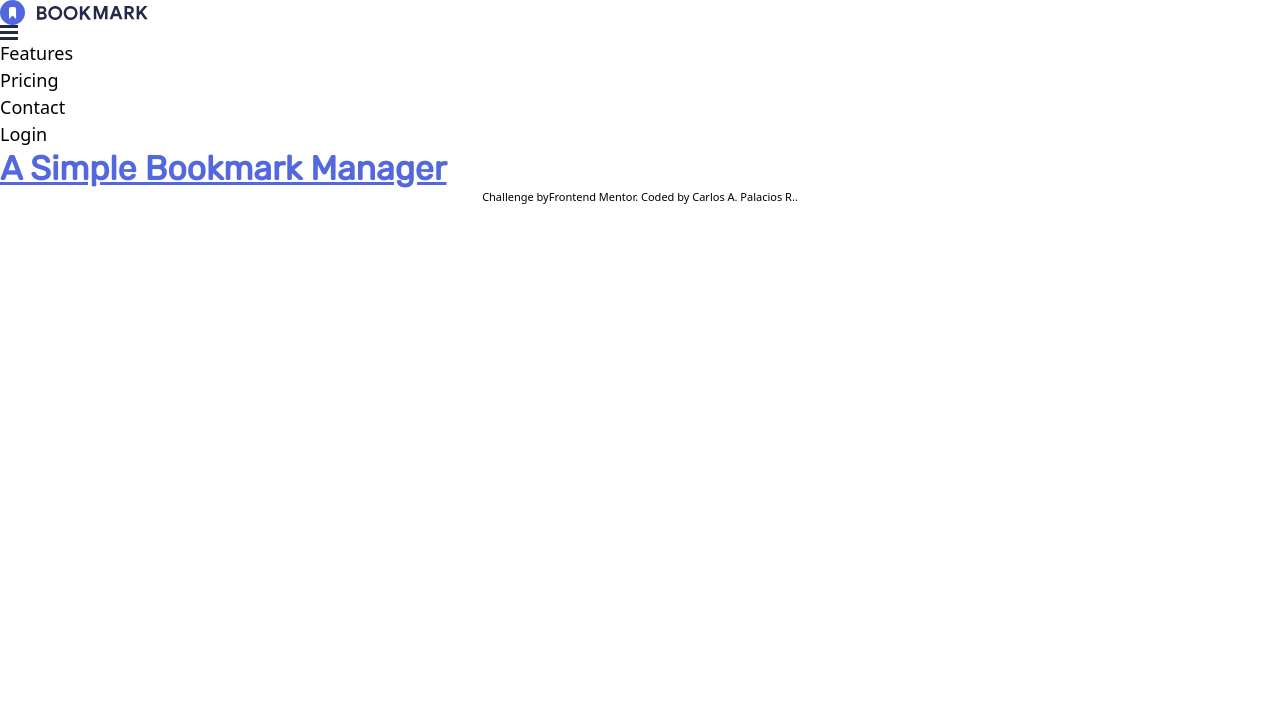
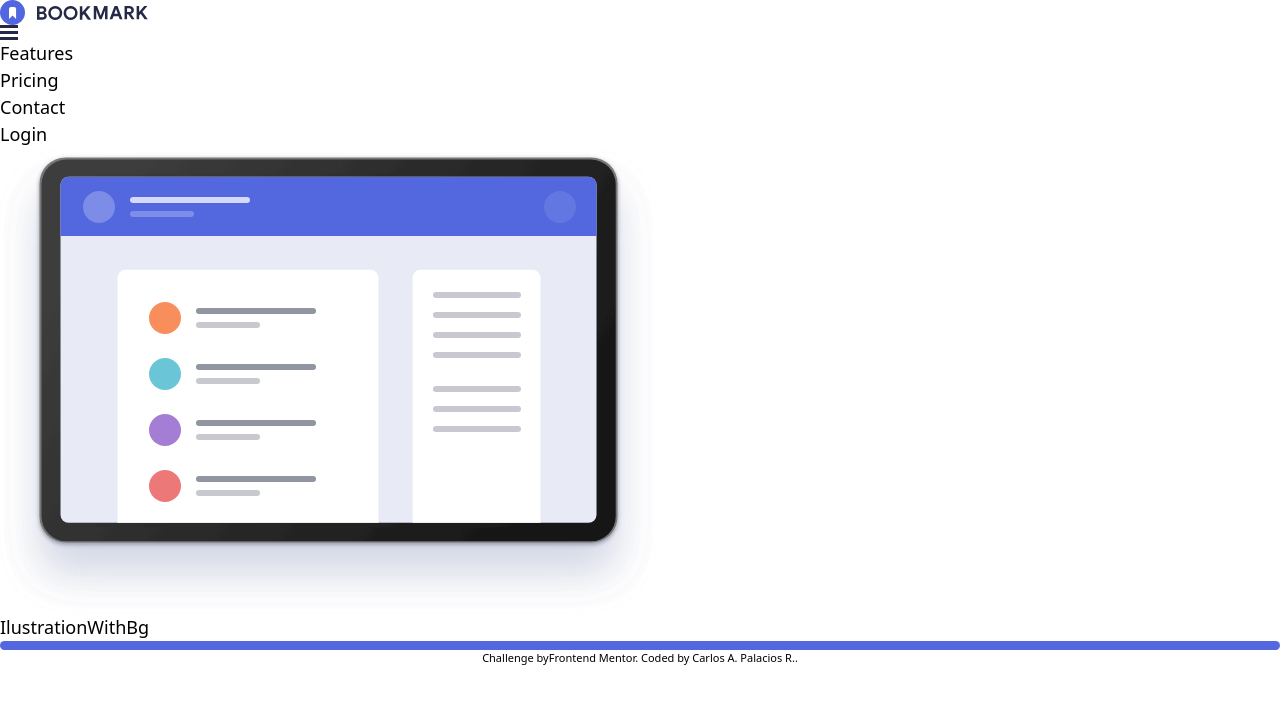
Before and after one commit to CarlosArgelio/challenge-bookmark-landing-page, a React (Vite) app: page / in a window 1280 px wide. Shown: the top 704 px of the page. Built offline with nearby package versions, Linux system fonts and the light colour scheme.

Commit message:
feat: add component IlustrationWithBg

```diff
--- a/src/Components/BackGroundArrow/BackGroundArrow.tsx
+++ b/src/Components/BackGroundArrow/BackGroundArrow.tsx
@@ -0,0 +1,3 @@
+export const BackGroundArrow = () => {
+  return <div className={`bg-soft-blue rounded-full p-1`} />;
+};
--- a/src/Components/BackGroundArrow/index.ts
+++ b/src/Components/BackGroundArrow/index.ts
@@ -0,0 +1 @@
+export { BackGroundArrow } from "./BackGroundArrow";
--- /dev/null
+++ b/src/Components/IlustrationWithBg/IlustrationWithBg.tsx
@@ -0,0 +1,14 @@
+import { BackGroundArrow } from "./../../Components";
+import { svg } from "./../../assets";
+
+const ilustration = svg.ilustrations;
+
+export const IlustrationWithBg = () => {
+  return (
+    <>
+      <img src={ilustration["illustration-hero"]} alt="illustration hero" />
+      <div>IlustrationWithBg</div>
+      <BackGroundArrow />
+    </>
+  );
+};
--- /dev/null
+++ b/src/Components/IlustrationWithBg/index.ts
@@ -0,0 +1 @@
+export { IlustrationWithBg } from "./IlustrationWithBg";
--- a/src/Components/index.ts
+++ b/src/Components/index.ts
@@ -1,2 +1,4 @@
 export { Header } from "./Header";
+export { BackGroundArrow } from "./BackGroundArrow";
+export { IlustrationWithBg } from "./IlustrationWithBg";
 export { Attribute } from "./Attribute";
--- a/src/Pages/Home/Home.tsx
+++ b/src/Pages/Home/Home.tsx
@@ -1,12 +1,10 @@
-import { Attribute, Header } from "./../../Components";
+import { Attribute, Header, IlustrationWithBg } from "./../../Components";
 
 export const Home = () => {
   return (
     <>
       <Header />
-      <h1 className="text-3xl font-bold font-Rubik text-soft-blue underline">
-        A Simple Bookmark Manager
-      </h1>
+      <IlustrationWithBg />
       <Attribute />
     </>
   );
```
